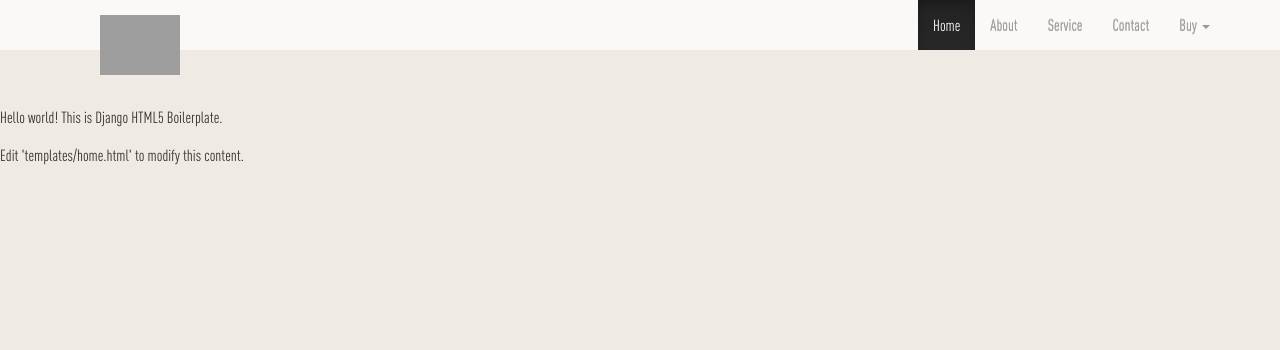
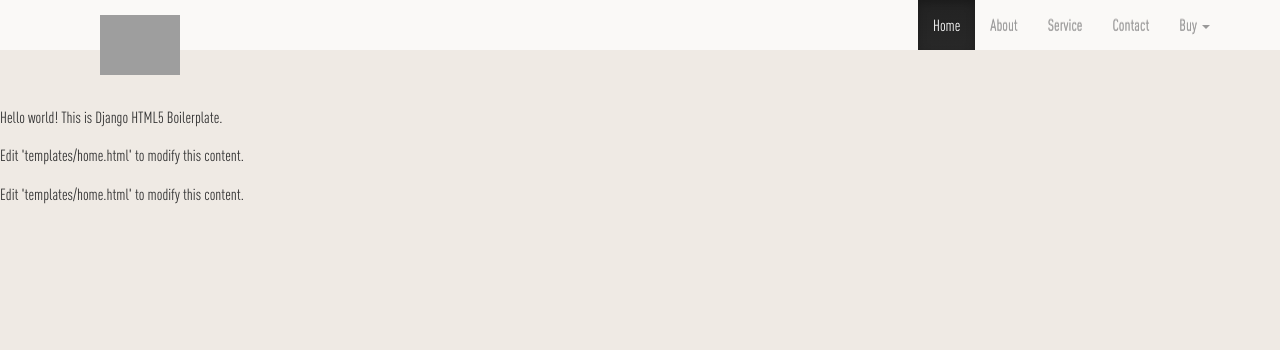
Before and after one commit to vincenzorizza/pinseri, a Django app: page / in a window 1280 px wide. Shown: the top 350 px of the page. Run offline with Django 3.2, Linux system fonts and the light colour scheme; parts of the project's set-up code (start-up, migrations or seed data) failed here and were passed over; some libraries are stand-ins or nearby versions; grey boxes are pictures that could not be loaded.

Commit message:
modifica home.html

```diff
--- a/pinseri/templates/home.html
+++ b/pinseri/templates/home.html
@@ -6,4 +6,5 @@
     <!-- Add your site or application content here -->
     <p>{% trans "Hello world! This is Django HTML5 Boilerplate." %}</p>
     <p>{% trans "Edit 'templates/home.html' to modify this content." %}</p>
+     <p>{% trans "Edit 'templates/home.html' to modify this content." %}</p>
 {% endblock %}
```
